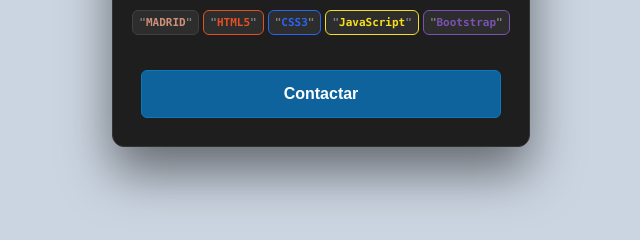
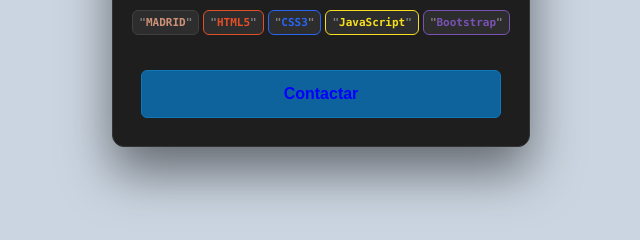
Before and after one commit to raulo9/RespositorioP-ginaPerfil, a plain HTML site: page Tarjeta_Perfil_Raúl_Oliva/index.html in a window 1280 px wide. Shown: the part 463-703 px from the top of the page, 319-959 px from the left. Drawn offline with Linux system fonts and the light colour scheme.

Commit message:
actualizar color

```diff
--- a/Tarjeta_Perfil_Raúl_Oliva/estilos.css
+++ b/Tarjeta_Perfil_Raúl_Oliva/estilos.css
@@ -122,7 +122,7 @@ de la fuente para que entren las palabras largas (JavaScript, Bootstrap) en una
 .boton {
     display: block;
     text-align: center;
-    color: white;
+    color: blue;
     text-decoration: none;
     padding: 14px;
     background-color: #0e639c;
```
